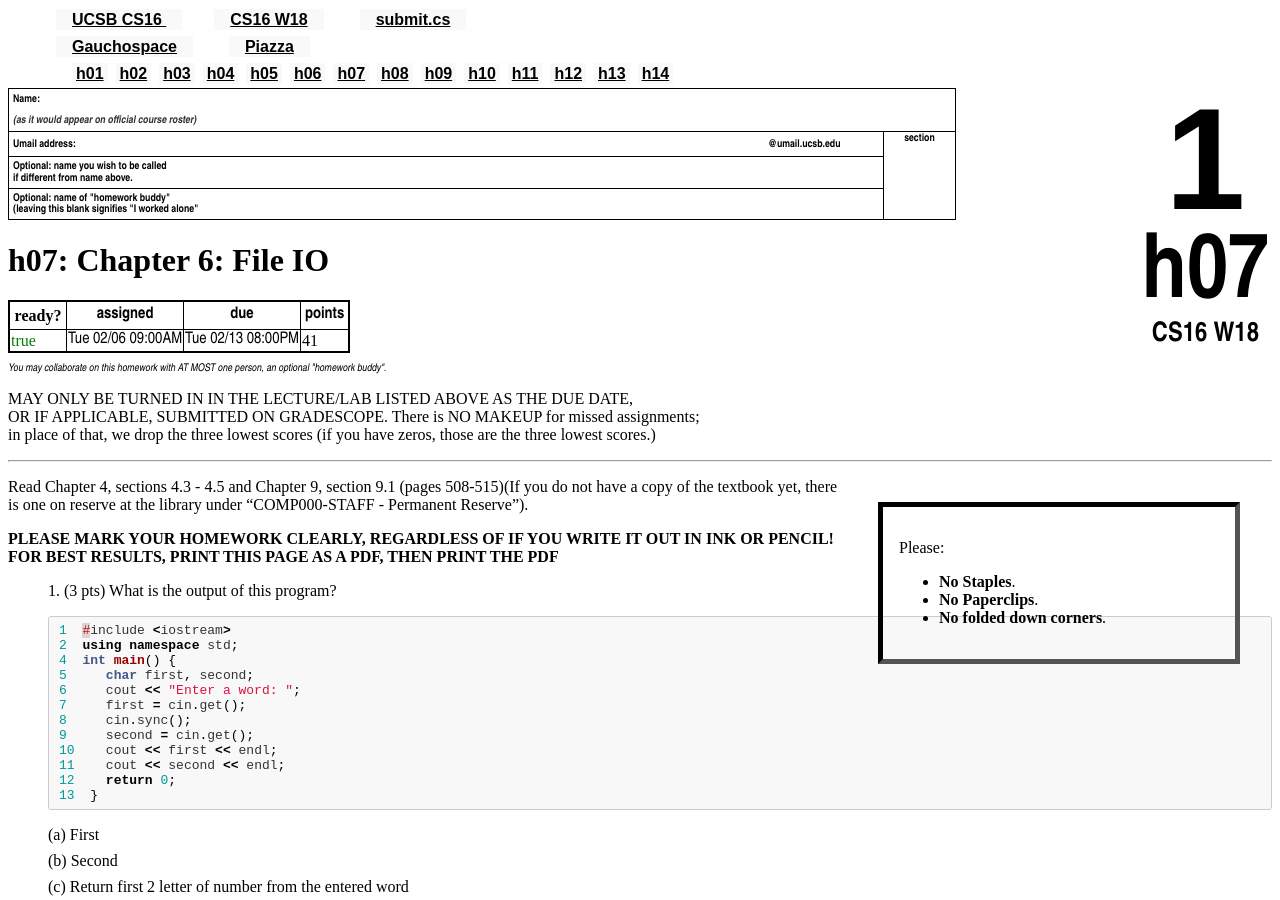
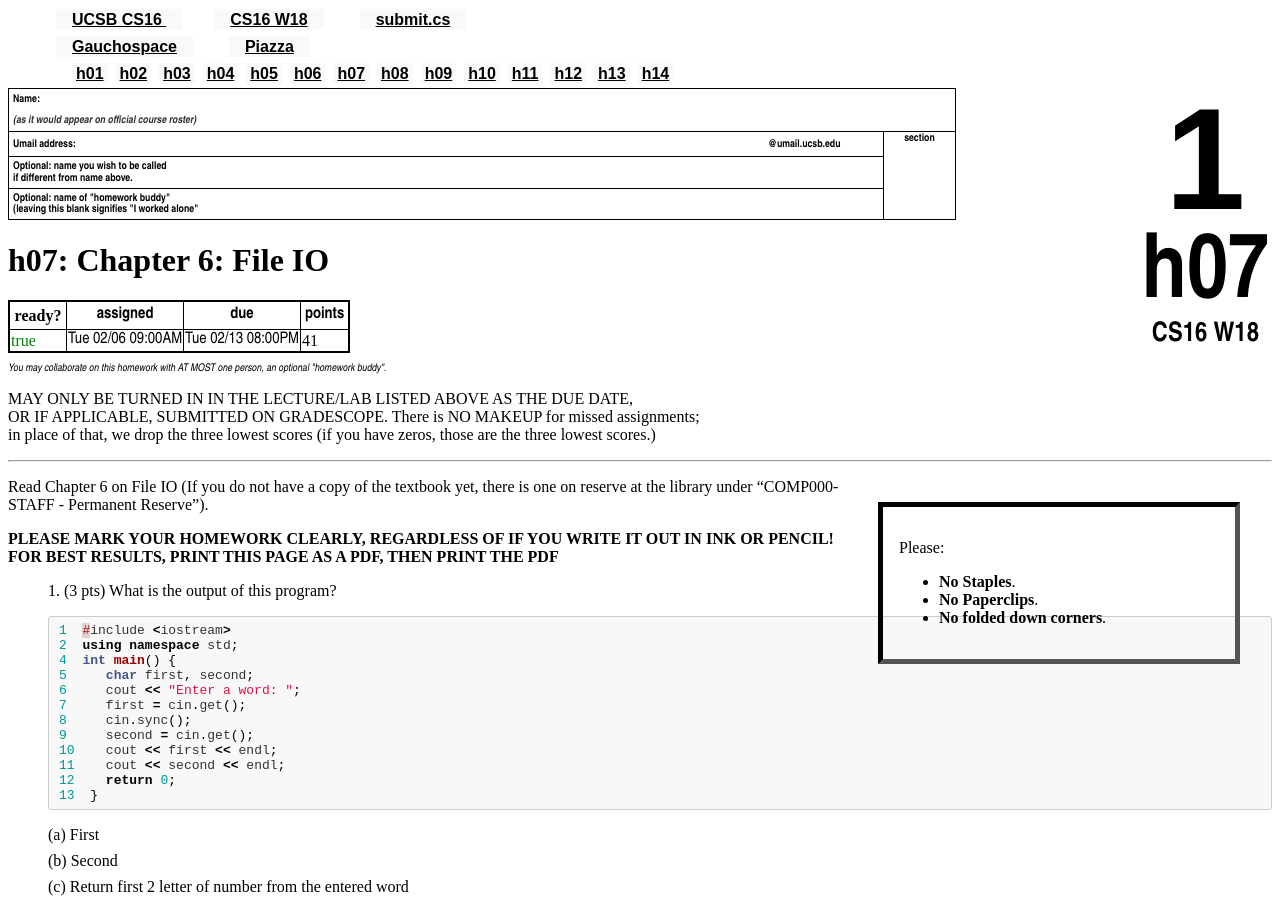
Before and after one commit to ucsb-cs16-w18/ucsb-cs16-w18.github.io, a Jekyll site: the page built from _hwk/h07.md, in a window 1280 px wide and 900 px high. Built offline with Jekyll 4.4.1, drawn with Linux system fonts in a browser that asks for light colours.

Commit message:
Update h07.md

```diff
--- a/_hwk/h07.md
+++ b/_hwk/h07.md
@@ -6,7 +6,7 @@ assigned: 2018-02-06 9:00:00.00-8:00
 due: 2018-02-13 20:00:00.00-8:00
 ---
 {% include no_staples_box.html %}
-Read Chapter 4, sections 4.3 - 4.5 and Chapter 9, section 9.1 (pages 508-515)(If you do not have a copy of the textbook yet, there is one on reserve at the library under "COMP000-STAFF - Permanent Reserve").
+Read Chapter 6 on File IO (If you do not have a copy of the textbook yet, there is one on reserve at the library under "COMP000-STAFF - Permanent Reserve").
 
 <b>PLEASE MARK YOUR HOMEWORK CLEARLY, REGARDLESS OF IF YOU WRITE IT OUT IN INK OR PENCIL!<br/>
 FOR BEST RESULTS, PRINT THIS PAGE AS A PDF, THEN PRINT THE PDF</b>
```
